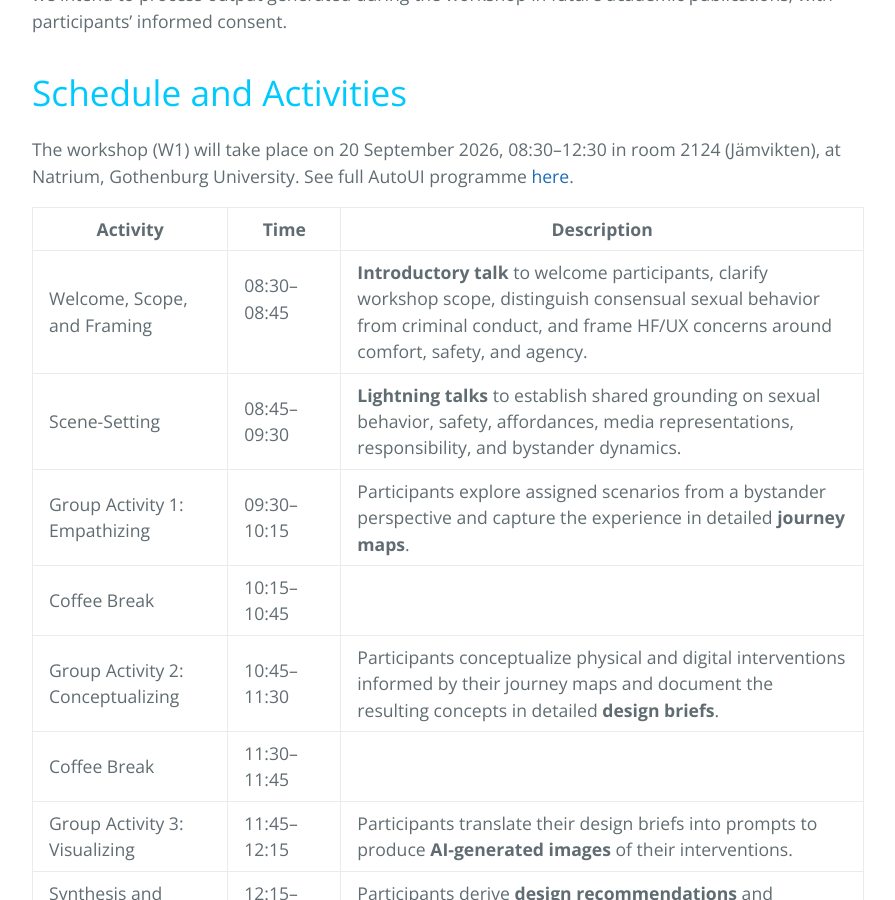
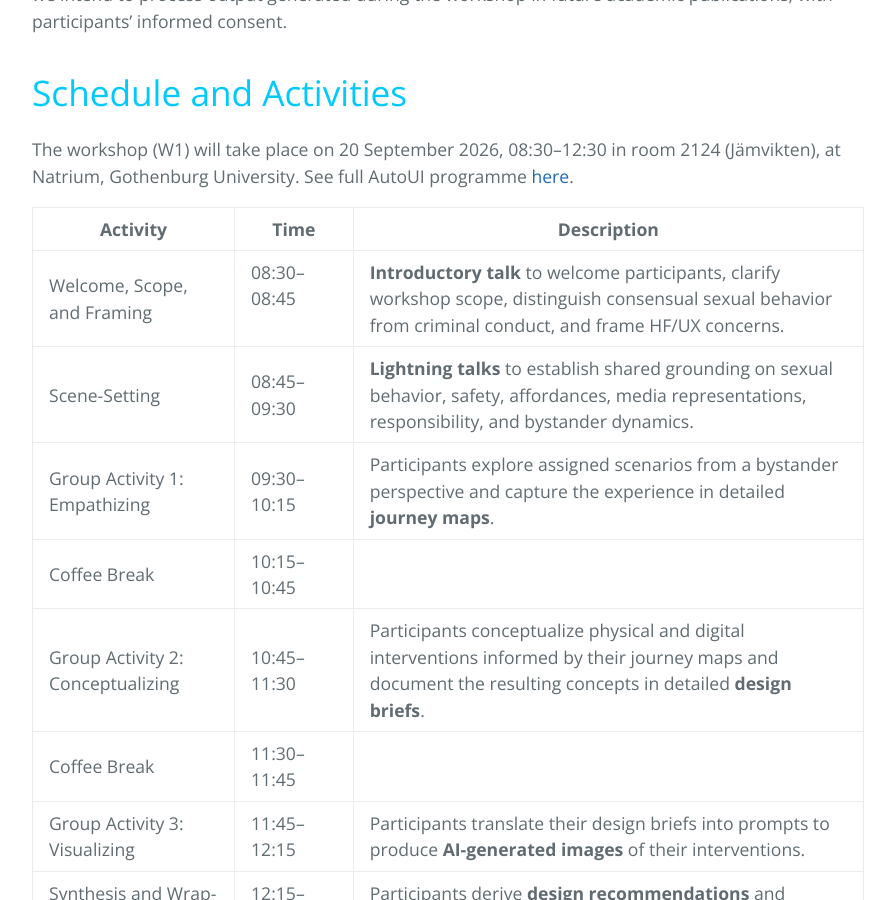
Before and after one commit to love-in-traffic/love-in-traffic.github.io, a Jekyll site: the page built from index.md, in a window 1280 px wide and 900 px high, scrolled down 1316 px. Shown: the whole window, without its empty margins (192-1087 px from the left). Built offline with Jekyll 4.4.1, drawn with Linux system fonts in a browser that asks for light colours.

Commit message:
Update index.md

```diff
--- a/index.md
+++ b/index.md
@@ -24,7 +24,7 @@ The workshop (W1) will take place on 20 September 2026, 08:30–12:30 in room 21
 
  Activity | Time | Description
 -------------------|--------------------|--------------------------------------------------------------------------------------------------------------------------------------
- Welcome, Scope, and Framing<img width=10/> | 08:30–08:45<img width=70/> | **Introductory talk** to welcome participants, clarify workshop scope, distinguish consensual sexual behavior from criminal conduct, and frame HF/UX concerns around comfort, safety, and agency.
+ Welcome, Scope, and Framing<img width=10/> | 08:30–08:45<img width=70/> | **Introductory talk** to welcome participants, clarify workshop scope, distinguish consensual sexual behavior from criminal conduct, and frame HF/UX concerns.
  Scene-Setting | 08:45–09:30 | **Lightning talks** to establish shared grounding on sexual behavior, safety, affordances, media representations, responsibility, and bystander dynamics.
  Group Activity 1: Empathizing | 09:30–10:15 | Participants explore assigned scenarios from a bystander perspective and capture the experience in detailed **journey maps**.
  Coffee Break | 10:15–10:45 |
```
